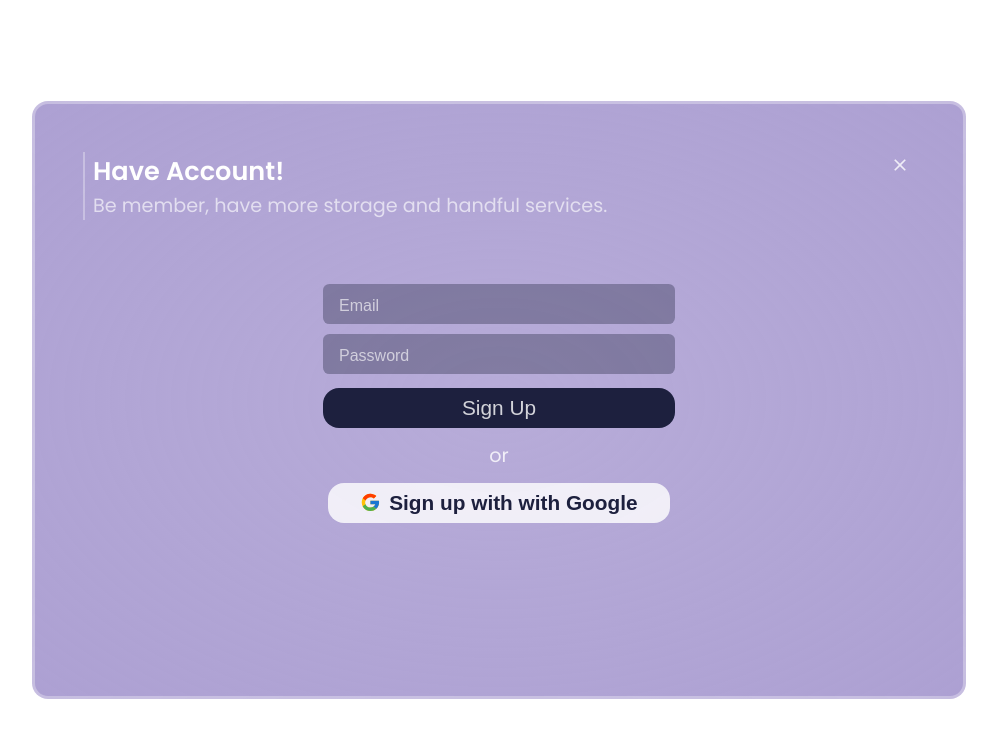
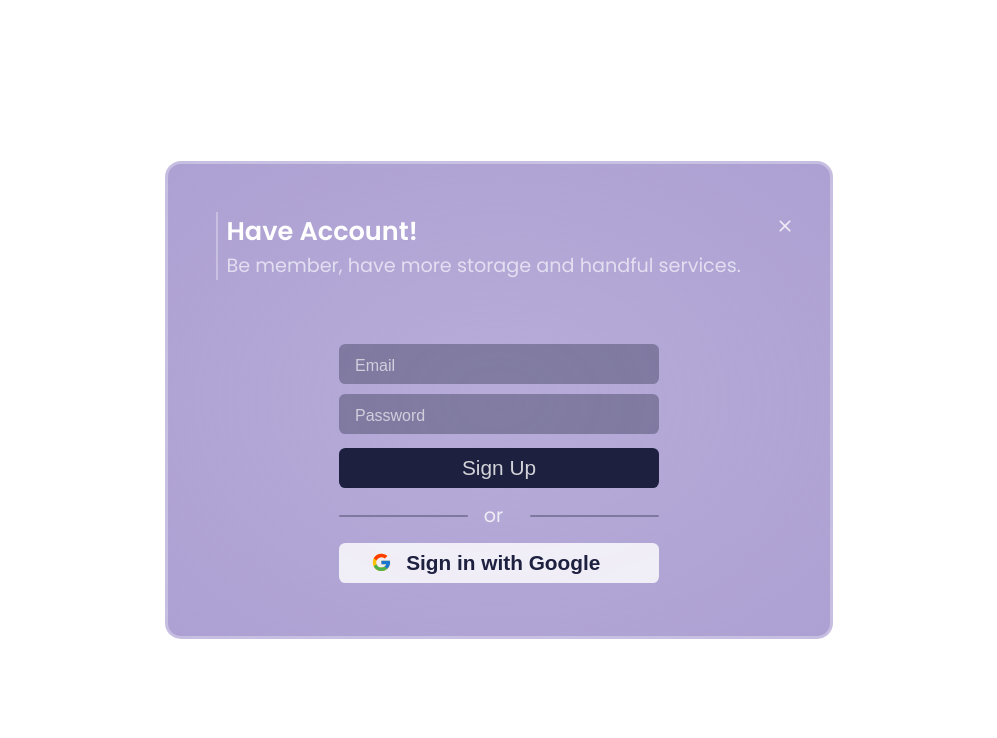
Before and after one commit to sgc93/addisMusic, a React (Vite) app: page /auth in a window 1280 px wide. Shown: the top 738 px of the page, without its empty margins (141-1138 px from the left). Built offline with nearby package versions, Linux system fonts and the light colour scheme; no server answers.

Commit message:
update sign up box style

```diff
--- a/src/features/auth/signUp/SignUp.jsx
+++ b/src/features/auth/signUp/SignUp.jsx
@@ -27,10 +27,8 @@ const SignUpBox = styled.div`
 	flex-direction: column;
 	align-items: center;
 
-	padding: 1rem;
+	padding: 1rem 1rem 3rem 1rem;
 
-	width: 70%;
-	height: 70%;
 	background: radial-gradient(
 		var(--color-rad-center2),
 		var(--color-rad-outer2)
@@ -70,6 +68,7 @@ const SubTitle = styled.span`
 const Form = styled.form`
 	display: flex;
 	flex-direction: column;
+	align-items: center;
 	gap: 0.6rem;
 `;
 
@@ -80,7 +79,7 @@ const FormInput = styled.input`
 	border-radius: 0.4rem;
 	padding: 0.5rem 1rem;
 
-	width: 20rem;
+	width: 18rem;
 	font-size: 1.3rem;
 	color: var(--color-text-secondary);
 
@@ -98,11 +97,12 @@ const btnStyles = {
 	margin: "0.3rem 0rem",
 	padding: "0.5rem 2rem",
 	fontSize: "1.3rem",
-	borderRadius: "1rem",
+	borderRadius: "0.4rem",
 	outline: "none",
 	border: "none",
 	cursor: "pointer",
 	transition: "all 0.4s",
+	width: "20rem",
 };
 
 const FormBtn = styled.button`
@@ -113,6 +113,7 @@ const FormBtn = styled.button`
 		color: var(--color-text-primary);
 	}
 `;
+
 const GoogleBtn = styled.button`
 	color: var(--color-bg-primary);
 	background-color: var(--color-text-secondary);
@@ -120,17 +121,30 @@ const GoogleBtn = styled.button`
 
 	display: flex;
 	align-items: center;
-	gap: 0.5rem;
+	gap: 0.9rem;
 
 	&:hover {
 		transform: translateY(-2px);
 	}
 `;
-
+const OrDiv = styled.div`
+	width: 20rem;
+	display: flex;
+	align-items: center;
+	justify-content: center;
+`;
 const H4 = styled.span`
+	width: 10%;
 	padding: 0.5rem 1rem;
 	color: var(--color-text-secondary);
 	font-size: 1.2rem;
+`;
+
+const Line = styled.span`
+	height: 2px;
+	width: calc(45% - 0.5rem);
+	border-radius: 1rem;
+	background-color: var(--color-bg-secondary);
 `;
 
 const SignUP = () => {
@@ -200,10 +214,14 @@ const SignUP = () => {
 								Sign Up
 							</FormBtn>
 						</Form>
-						<H4>or</H4>
+						<OrDiv>
+							<Line />
+							<H4>or</H4>
+							<Line />
+						</OrDiv>
 						<GoogleBtn style={btnStyles} onClick={() => signUpWithGoogle()}>
 							<FcGoogle />
-							Sign up with with Google
+							Sign in with Google
 						</GoogleBtn>
 					</>
 				)}
```
